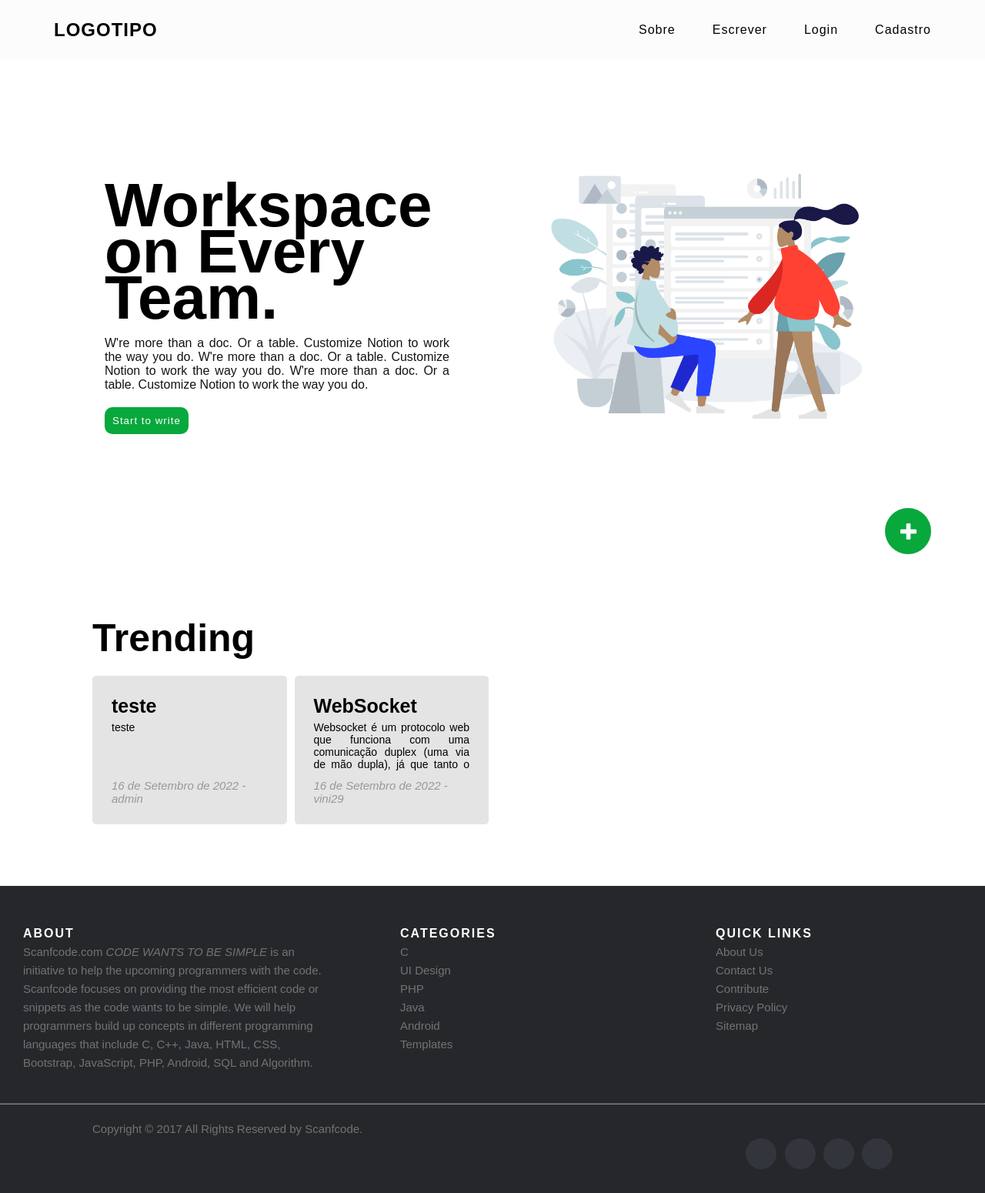
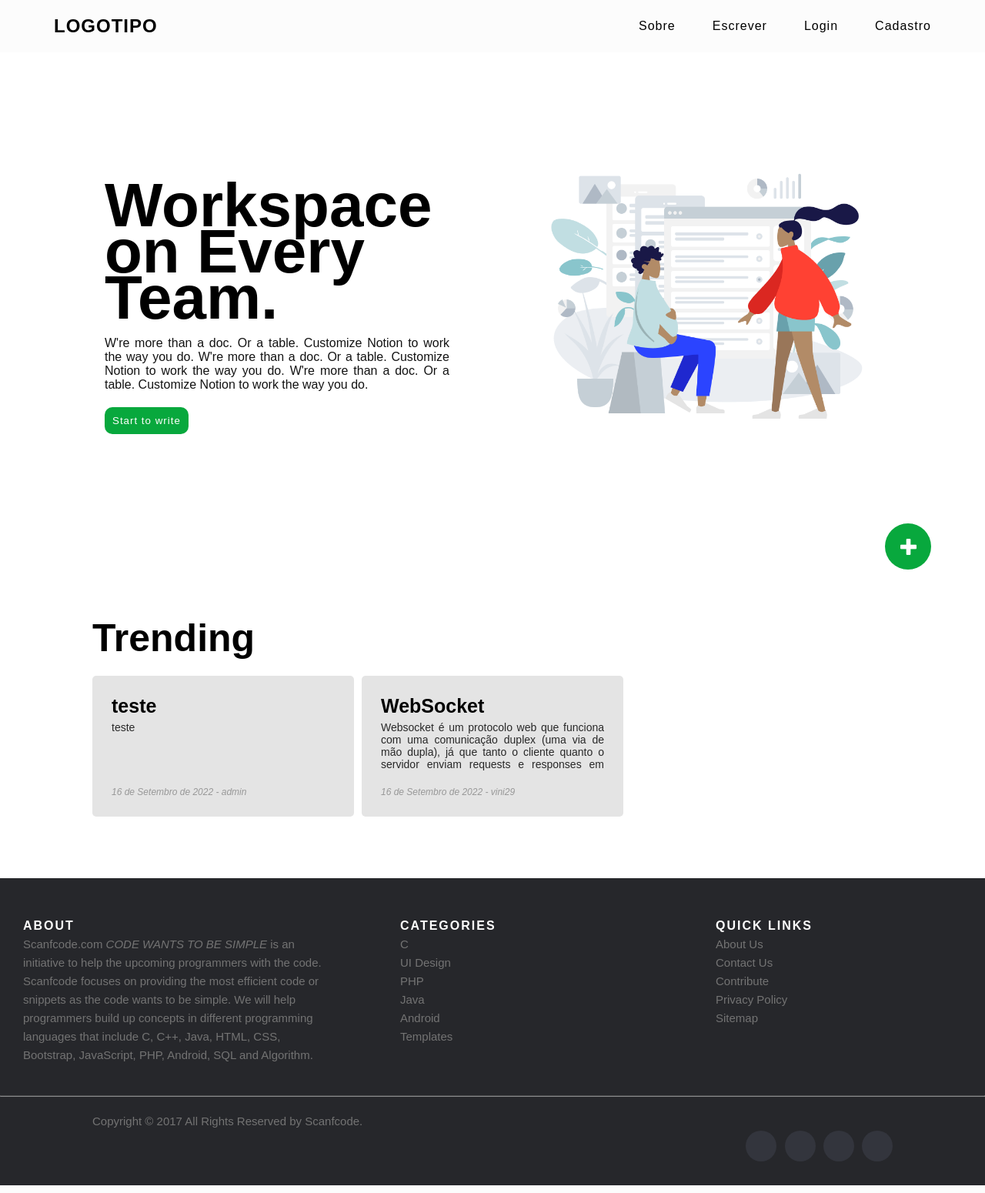
Before and after one commit to viniciusventura29/Django_Bosch_Project, a Django app: page / in a window 1280 px wide. Shown: the whole page at 77% size. Run offline with Django 4.2, Linux system fonts and the light colour scheme; data comes from the database, SQL or seed files in the repository.

Commit message:
another css adjustings

```diff
--- a/home/templates/static/css/global.css
+++ b/home/templates/static/css/global.css
@@ -23,4 +23,5 @@
 
 .btn:hover{
     background: rgb(7, 138, 51);
+    transition:all .2s linear
 }
--- a/home/templates/static/css/index.css
+++ b/home/templates/static/css/index.css
@@ -33,23 +33,15 @@
 
 .cardsHome{
     display: grid;
-    grid-template-columns: repeat(4, 1fr);
+    grid-template-columns: repeat(3, 1fr);
     grid-auto-rows: auto;
     gap: 10px;
-}
-
-.card_author{
-    font-size: 12px;
-    margin-bottom: 3px;
-    margin-top: 3px;
-    color: #000;
-    font-style: normal;
 }
 
 .card_body{
     text-align: justify;
     font-size: 14px;
-    color: #000;
+    color: rgb(40, 40, 40);
     height: 65px;
     overflow: hidden;
 }
@@ -65,15 +57,15 @@
 .card_date_categoria{
     color: #989898;
     font-style: italic;
-    margin-top: 10px;
-    font-size: 15px;
+    margin-top: 20px;
+    font-size: 12px;
 }
 
 .float{
 	position:fixed;
 	width:60px;
 	height:60px;
-	bottom:80px;
+	bottom:60px;
 	right:70px;
 	background-color:rgb(8, 168, 61);
 	color:#FFF;
--- a/home/templates/static/css/nav.css
+++ b/home/templates/static/css/nav.css
@@ -1,7 +1,7 @@
 .nav{
     background-color: #fcfcfc;
     display: flex;
-    padding: 15px 60px 15px 60px;
+    padding: 10px 60px 10px 60px;
     justify-content: space-between;
     align-items: center;
     position: fixed;
```
